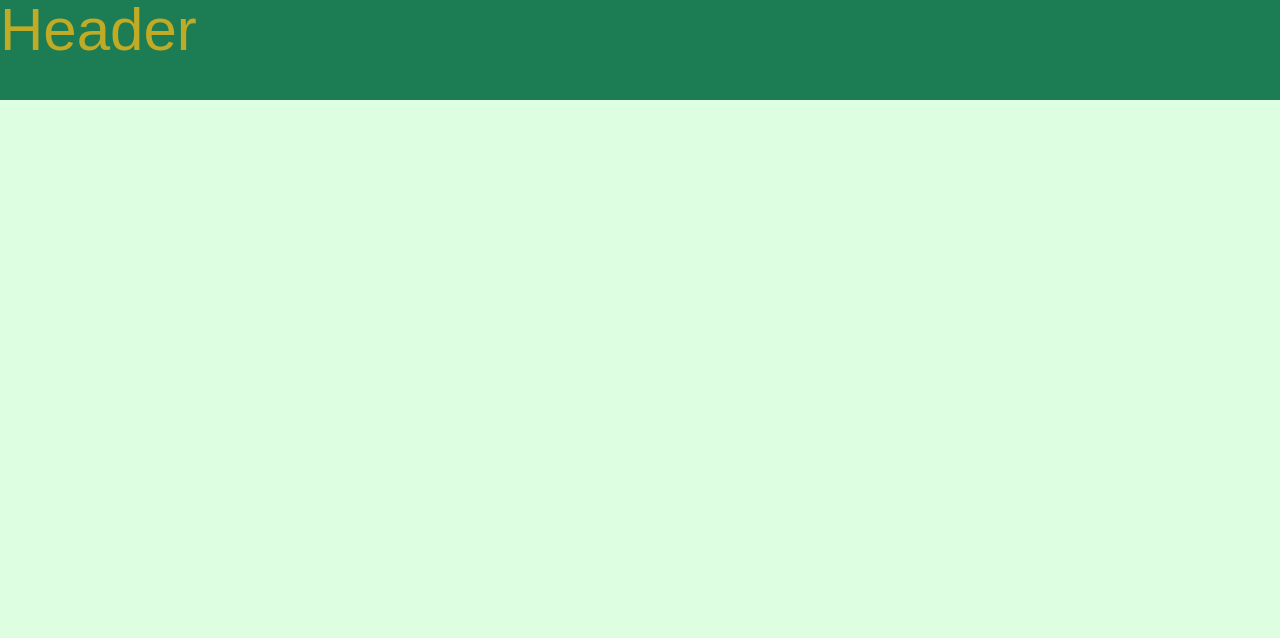
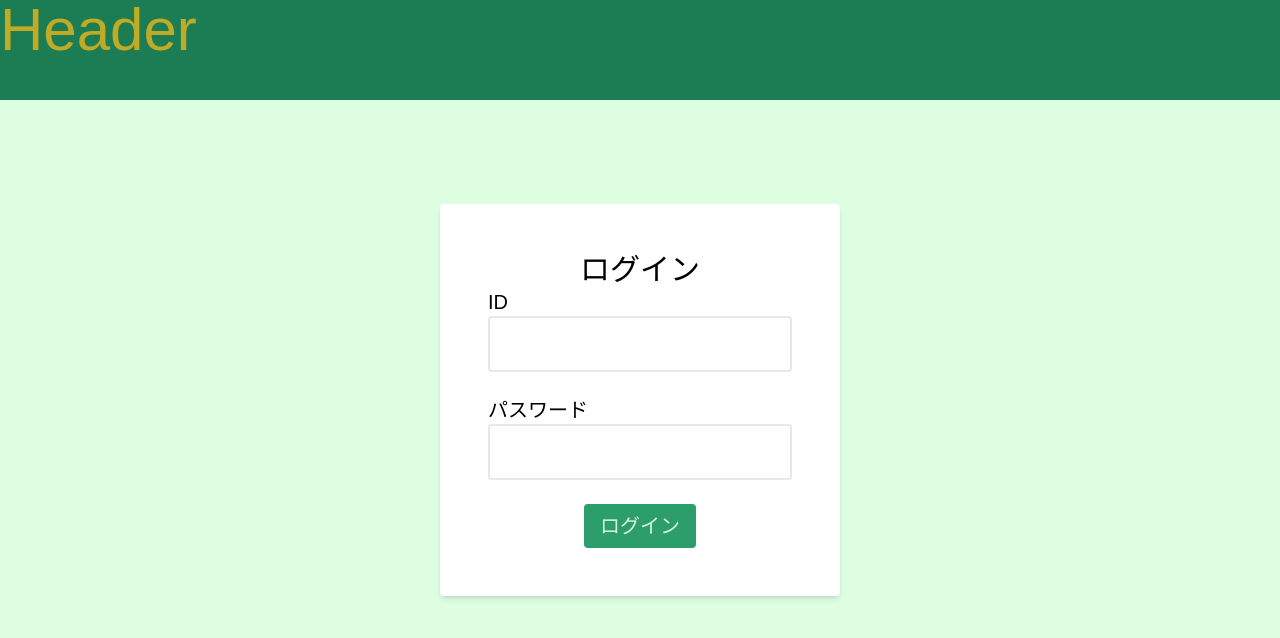
Before and after one commit to RiTa-23/SkillMatching, a Next.js app in the folder frontend/: page /signin in a window 1280 px wide. Shown: the top 638 px of the page. Built offline with nearby package versions, Linux system fonts and the light colour scheme.

Commit message:
change:login->signin#30

```diff
--- a/frontend/src/app/login/page.tsx
+++ b/frontend/src/app/signin/page.tsx
@@ -1,11 +1,11 @@
-import LoginForm from "../../components/login/LoginForm";
+import SigninForm from "../../components/login/SigninForm";
 
 const LoginPage = () => {
   return (
     <div className="flex flex-col justify-center items-center h-screen">
       <div className="flex flex-col justify-center items-center w-1/2 max-w-[400px] bg-white p-12 rounded shadow-md">
         <h2 className="text-3xl">ログイン</h2>
-        <LoginForm />
+        <SigninForm />
       </div>
     </div>
   );
```
Also changed, not shown: frontend/src/components/login/SigninForm.tsx (renamed from frontend/src/components/login/LoginForm.tsx).
